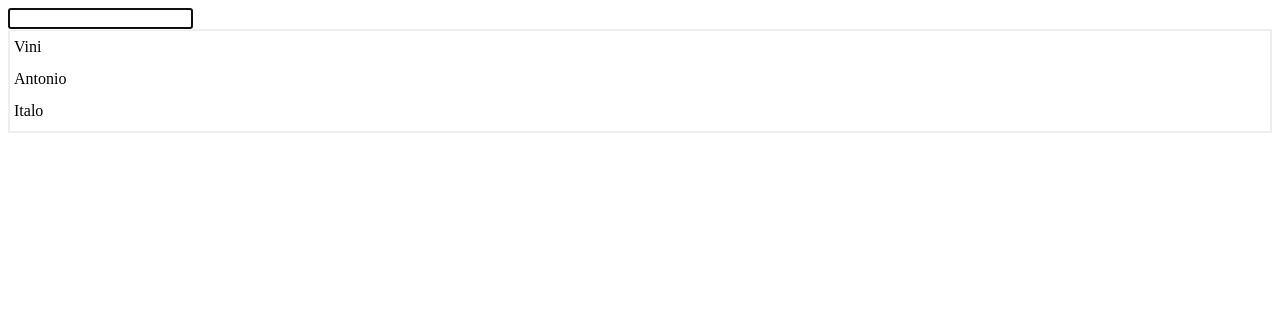
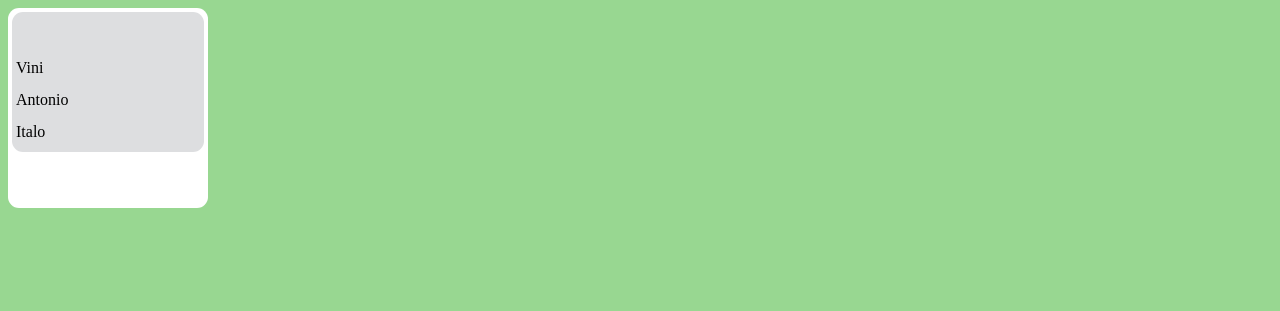
Before and after one commit to viniceosm/autocompletev, a plain HTML site: page index.html in a window 1280 px wide. Drawn offline with Linux system fonts and the light colour scheme.

Commit message:
feat: adicionado um estilo personalizado para o autocomplete

```diff
--- a/index.html
+++ b/index.html
@@ -6,12 +6,13 @@
     <meta http-equiv="X-UA-Compatible" content="IE=edge">
     <title>Autocompletev</title>
     <meta name="viewport" content="width=device-width, initial-scale=1">
+    <link rel="stylesheet" href="autocompletev.css">
     <link rel="stylesheet" type="text/css" media="screen" href="main.css" />
-    <link rel="stylesheet" href="autocompletev.css">
     <script src="jquery.min.js"></script>
     <script src="autocompletev.js"></script>
 </head>
 <body>
+    <div class="box-login">
         <input id="pesquisaUsuario" class="form-control datalist-input" type="text" target="#autocompleteU" autofocus autocomplete="off">
 
         <div class="datalist" id="autocompleteU">
@@ -24,11 +25,24 @@
             <div class="datalist-option" value="Paula">Paula</div>
             <div class="datalist-option" value="Paulinha">Paulinha</div>
         </div>
+    </div>
 </body>
 </html>
 
 <script>
     $(document).ready(function () {
         autocompletev.adicionaEventosDataList('#pesquisaUsuario');
+
+        $('.datalist-input').on('focus', function() {
+            $(this).css({
+                'border-bottom-left-radius': '0px',
+                'border-bottom-right-radius': '0px'
+            })
+        }).on('blur', function() {
+            $(this).css({
+                'border-bottom-left-radius': '11px',
+                'border-bottom-right-radius': '11px'
+            });
+        });
     });
 </script>
--- a/main.css
+++ b/main.css
@@ -1,5 +1,44 @@
+*{
+	box-sizing: border-box;
+}
+::-webkit-scrollbar-thumb{
+	background-color: rgba(0,0,0,0.3);
+}
+::-webkit-scrollbar{
+	width: 8px;
+	height: 6px;
+}
+body{
+	background-color: #98D791;
+}
+input{
+	background-color: #DDDEE0;
+	border: none;
+	border-radius: 11px;
+	height: 40px;
+}
+input:focus{
+	outline: none;
+}
 .datalist{
 	/* margin-top: -16px; */
 	border: 1px solid #9c27b0;
 	border-top: 0px solid transparent;
 }
+.box-login{
+	width: 200px;
+	background-color: #FFFFFF;
+	padding: 4px;
+	height: 200px;
+	border-radius: 11px;
+}
+#pesquisaUsuario{
+	width: 100%;
+}
+.datalist{
+	border: none;
+	width: 100%;
+	background-color: #DDDEE0;
+	border-bottom-left-radius: 11px;
+	border-bottom-right-radius: 11px;
+}
```
Lines whose indentation alone changed are shown as unchanged.
